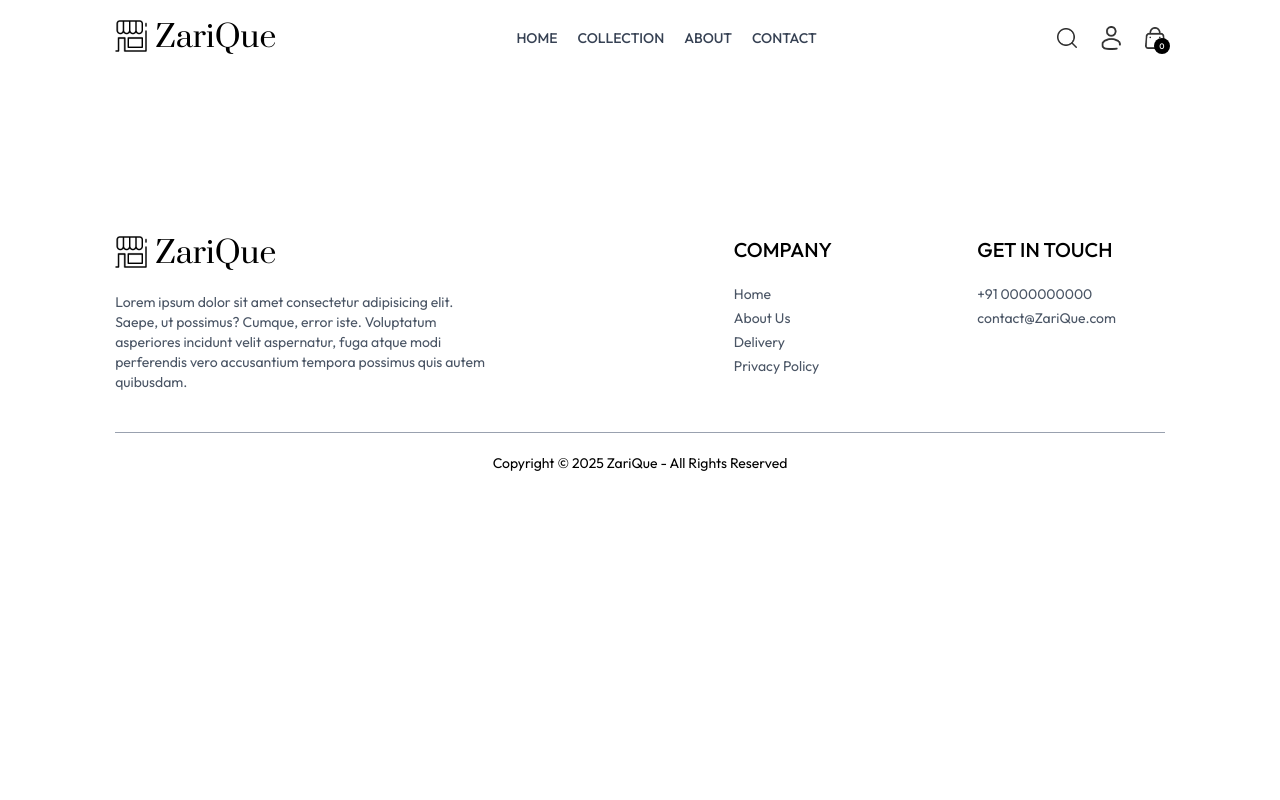
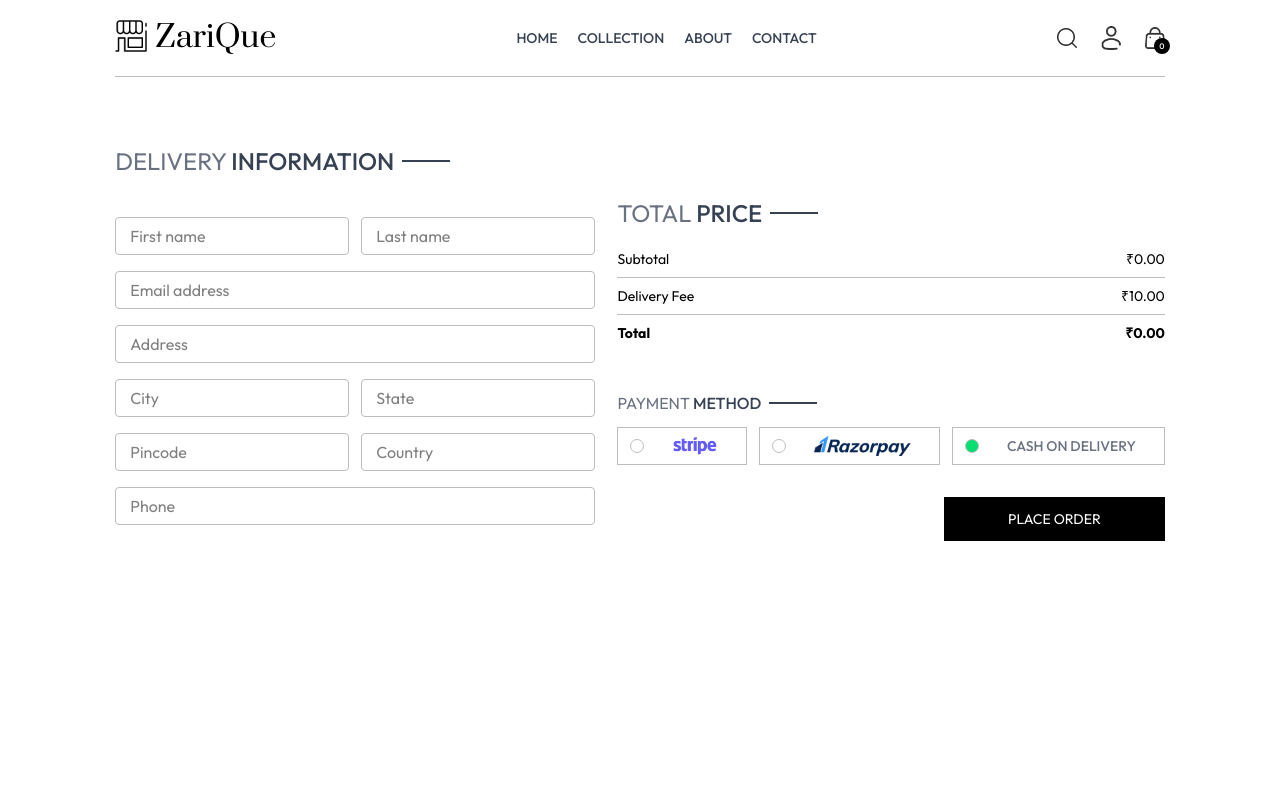
Before and after one commit to PSBVISION/Zarique, a React (Vite) app in the folder frontend/: page /place-order in a window 1280 px wide. Shown: the top 800 px of the page. Built offline with nearby package versions, Linux system fonts and the light colour scheme.

Commit message:
feat(order): add place order page

```diff
--- a/frontend/src/App.jsx
+++ b/frontend/src/App.jsx
@@ -27,7 +27,7 @@
       <Route path="/product/:productId" element={<Product />} />
       <Route path="/cart" element={<Cart />} />
       <Route path="/login" element={<Login />} />
-      <Route path="/place-order" elembent={<PlaceOrder />} />
+      <Route path="/place-order" element={<PlaceOrder />} />
       <Route path="/orders" element={<Orders />} />
     </Routes>
     <Footer />
--- a/frontend/src/context/ShopContext.jsx
+++ b/frontend/src/context/ShopContext.jsx
@@ -1,6 +1,8 @@
 import { createContext, useState } from "react";
 import { products } from "../assets/frontend_assets/assets";
 import { toast } from "react-toastify";
+import { useNavigate } from "react-router-dom";
+
 export const ShopContext = createContext();
 
 const ShopContextProvider = (props) => {
@@ -9,6 +11,7 @@
   const [search, setSearch] = useState("");
   const [showSearch, setShowSearch] = useState(false);
   const [cartItems, setCartItems] = useState({});
+  const navigate = useNavigate();
 
   const addToCart = async (itemId, size) => {
     let cartData = structuredClone(cartItems);
@@ -80,7 +83,7 @@
     cartItems,
     getCartCount,
     updateCart,
-    getCartAmount
+    getCartAmount, navigate
   };
   return (
     <ShopContext.Provider value={value}>{props.children}</ShopContext.Provider>
--- a/frontend/src/pages/Cart.jsx
+++ b/frontend/src/pages/Cart.jsx
@@ -4,7 +4,7 @@
 import { assets } from '../assets/frontend_assets/assets';
 import CartTotal from '../components/CartTotal';
 const Cart = () => {
-  const {currency, cartItems, products, updateCart} = useContext(ShopContext);
+  const {currency, cartItems, products, updateCart, navigate} = useContext(ShopContext);
   const [cartData, setCartData] = useState([]);
 
   useEffect(() => {
@@ -51,6 +51,11 @@
       <div className='flex justify-end my-20'>
         <div className='w-full sm:w-[450px]'>
           <CartTotal/>
+          <div className=' w-full text-end '>
+        <button onClick={()=>navigate('/place-order')} className='bg-black text-white text-sm my-8 px-8 py-3'>
+          PROCEED TO CHECKOUT
+        </button>
+          </div>
         </div>
 
       </div>
--- a/frontend/src/pages/PlaceOrder.jsx
+++ b/frontend/src/pages/PlaceOrder.jsx
@@ -1,11 +1,119 @@
-import React from 'react'
+import React, { useContext, useState } from "react";
+import Title from "../components/Title";
+import CartTotal from "../components/CartTotal";
+import { assets } from "../assets/frontend_assets/assets";
+import { ShopContext } from "../context/ShopContext";
 
 const PlaceOrder = () => {
+  const [method, setMethod] = useState("cod");
+  const navigate = useContext(ShopContext);
   return (
-    <div>
+    <div className="flex flex-col sm:flex-row justify-between gap-4 pt-5 sm:pt-14 min-h-[80vh] border-t">
+      {/* Left side  */}
+      <div className="flex flex-col gap-4 w-full sm:max-w-[480px]">
+        <div className="text-xl sm:text-2xl my-3">
+          <Title text1={"DELIVERY"} text2={"INFORMATION"} />
+        </div>
+        <div class="flex gap-3">
+          <input
+            required=""
+            name="firstName"
+            class="border border-gray-300 rounded py-1.5 px-3.5 w-full"
+            type="text"
+            placeholder="First name"
+            value=""
+          />
+          <input
+            required=""
+            name="lastName"
+            class="border border-gray-300 rounded py-1.5 px-3.5 w-full"
+            type="text"
+            placeholder="Last name"
+            value=""
+          />
+        </div>
+        <input
+          required=""
+          name="email"
+          class="border border-gray-300 rounded py-1.5 px-3.5 w-full"
+          type="email"
+          placeholder="Email address"
+          value=""
+        />
+        <input
+          required=""
+          name="street"
+          class="border border-gray-300 rounded py-1.5 px-3.5 w-full"
+          type="text"
+          placeholder="Address"
+          value=""
+        />
+        <div class="flex gap-3">
+          <input
+            required=""
+            name="city"
+            class="border border-gray-300 rounded py-1.5 px-3.5 w-full"
+            type="text"
+            placeholder="City"
+          />
+          <input
+            name="state"
+            class="border border-gray-300 rounded py-1.5 px-3.5 w-full"
+            type="text"
+            placeholder="State"
+          />
+        </div>
+        <div class="flex gap-3">
+          <input
+            required=""
+            name="zipcode"
+            class="border border-gray-300 rounded py-1.5 px-3.5 w-full"
+            type="number"
+            placeholder="Pincode"
+          />
+          <input
+            required=""
+            name="country"
+            class="border border-gray-300 rounded py-1.5 px-3.5 w-full"
+            type="text"
+            placeholder="Country"
+          />
+        </div>
+        <input
+          required=""
+          name="phone"
+          class="border border-gray-300 rounded py-1.5 px-3.5 w-full"
+          type="number"
+          placeholder="Phone"
+        />
+      </div>
+      <div className="mt-8">
+        <div className="mt-8 min-w-80">
+          <CartTotal />
+        </div>
+        <div className="mt-12">
+          <Title text1={"PAYMENT"} text2={"METHOD"} />
+          <div className="flex flex-col gap-3 lg:flex-row">
+            <div onClick={()=>(setMethod('stripe'))} className="flex items-center gap-3 border p-2 px-3 cursor-pointer">
+              <p className={`min-w-3.5 h-3.5 border rounded-full ${method === 'stripe' ? 'bg-green-400' : ''}`}></p>
+              <img src={assets.stripe_logo} className="h-5 mx-4" alt="" />
+            </div>
+            <div onClick={()=>(setMethod('razorpay'))} className="flex items-center gap-3 border p-2 px-3 cursor-pointer">
+              <p className={`min-w-3.5 h-3.5 border rounded-full ${method === 'razorpay' ? 'bg-green-400' : ''}`}></p>
+              <img src={assets.razorpay_logo} className="h-5 mx-4" alt="" />
+            </div>
+            <div onClick={()=>(setMethod('cod'))} className="flex items-center gap-3 border p-2 px-3 cursor-pointer">
+              <p className={`min-w-3.5 h-3.5 border rounded-full ${method === 'cod' ? 'bg-green-400' : ''}`}></p>
+              <p className="text-gray-500 text-sm font-medium mx-4 ">CASH ON DELIVERY</p>
+            </div>
+          </div>
+          <div className="w-full text-end mt-8">
+    <button onClick={()=>(navigate('/orders'))} className="bg-black text-white px-16 py-3 text-sm">PLACE ORDER</button>
+          </div>
+        </div>
+      </div>
+    </div>
+  );
+};
 
-    </div>
-  )
-}
-
-export default PlaceOrder
+export default PlaceOrder;
```
